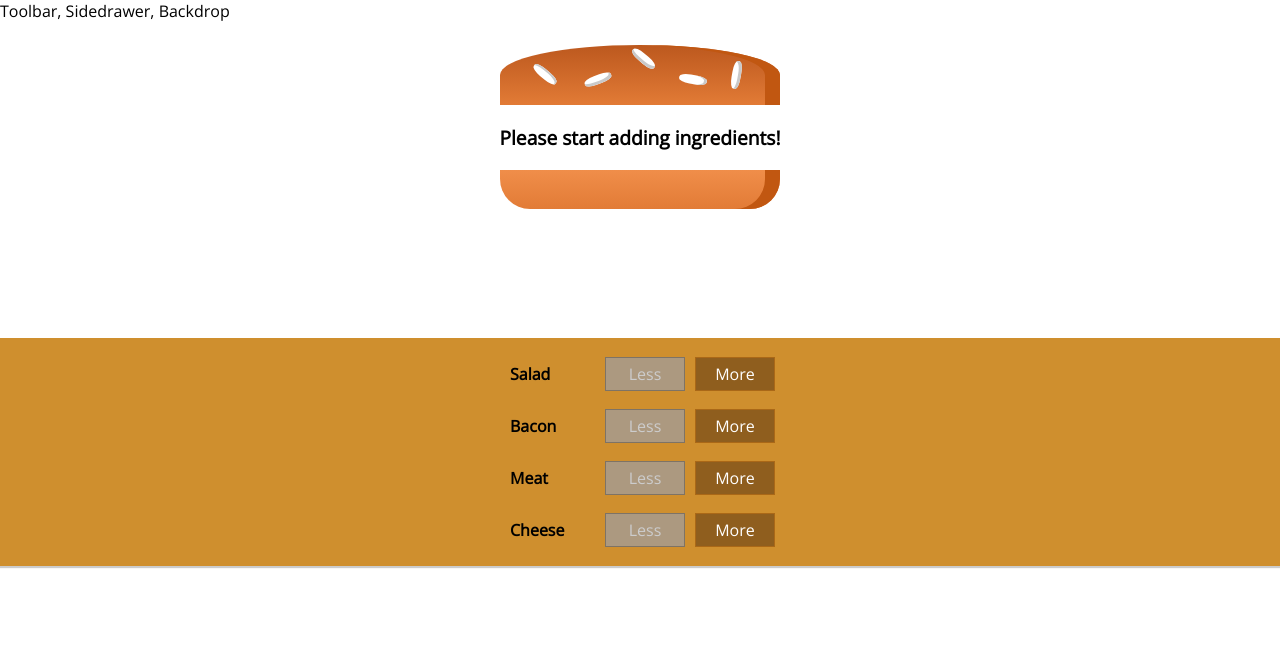
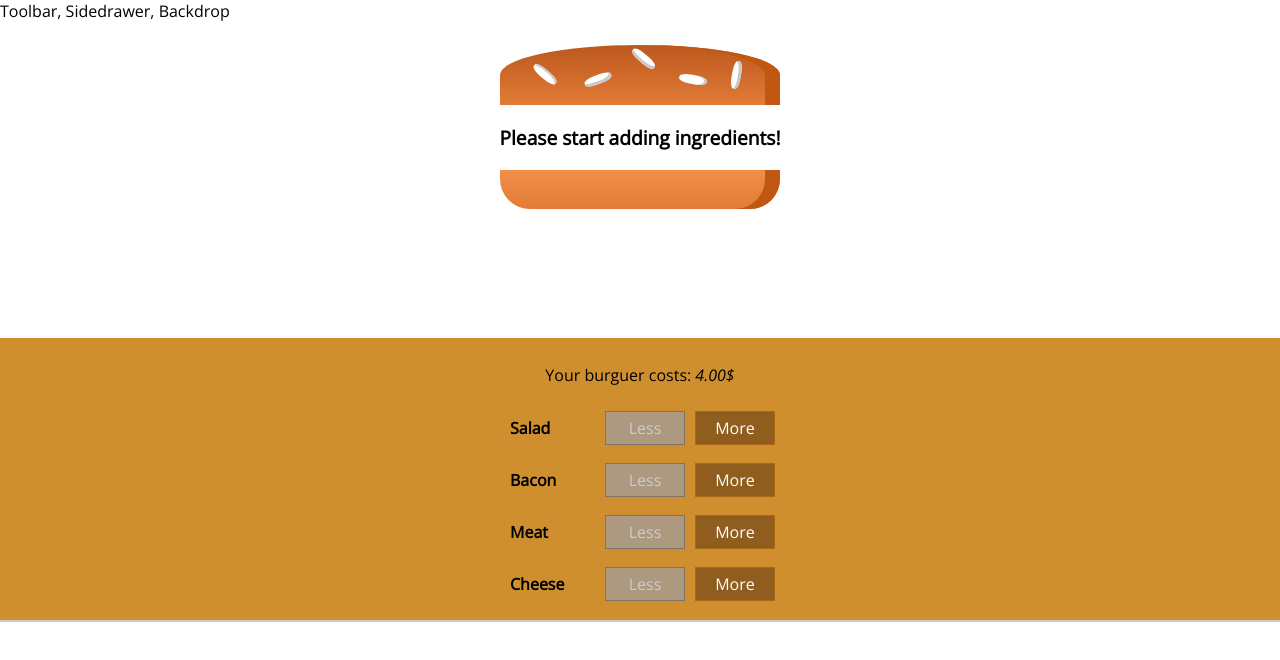
Before and after one commit to lucascprazeres/react-burguer-builder, a React (Create React App) app: page / in a window 1280 px wide. Shown: the top 660 px of the page. Built offline with nearby package versions, Linux system fonts and the light colour scheme.

Commit message:
added price output

```diff
--- a/src/components/Burguer/BuildControls/BuildControls.js
+++ b/src/components/Burguer/BuildControls/BuildControls.js
@@ -13,6 +13,7 @@ const controls = [
 
 const BuildControls = (props) => (
   <div className={classes.BuildControls}>
+    <p>Your burguer costs: <em>{props.price.toFixed(2)}$</em></p>
     {controls.map((ctrl) => (
       <BuildControl
         key={ctrl.label}
--- a/src/containers/BurgerBuilder/BurguerBuilder.js
+++ b/src/containers/BurgerBuilder/BurguerBuilder.js
@@ -83,6 +83,7 @@ class BurguerBuilder extends Component {
           ingredientAdded={this.addIngredienthandler}
           ingredientRemoved={this.removeIngredienthandler}
           enabledBtns={enabledBtns}
+          price={this.state.totalPrice}
         />
       </Aux>
     );
```
